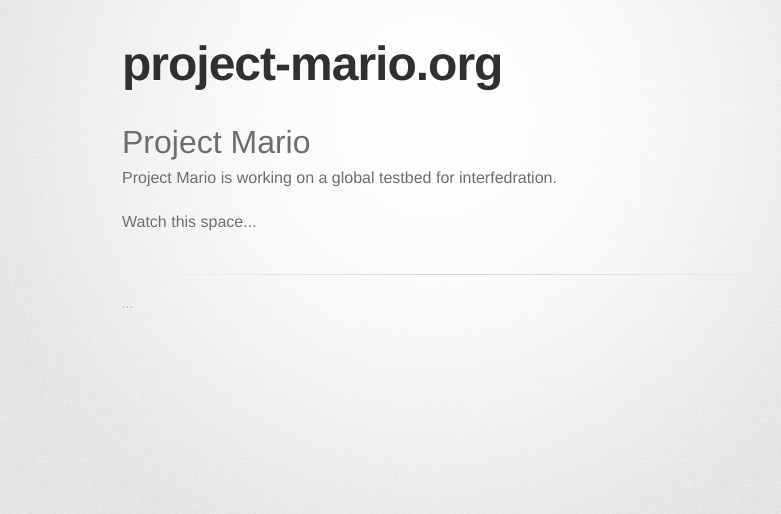
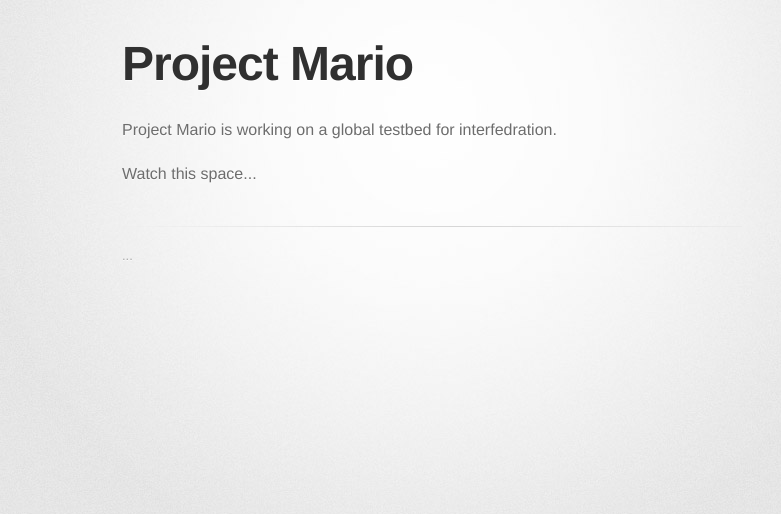
Before and after one commit to project-mario/project-mario.github.com, a plain HTML site: page index.html in a window 1280 px wide. Shown: the whole page, without its empty margins (208-989 px from the left). Drawn offline with Linux system fonts and the light colour scheme; a web font is replaced by a local one.

Commit message:
remove autogen stuff

```diff
--- a/index.html
+++ b/index.html
@@ -18,12 +18,10 @@
       <div class="inner">
 
         <header>
-          <h1>project-mario.org</h1>
+          <h1>Project Mario</h1>
         </header>
 
         <section id="main_content">
-          <h1>Project Mario</h1>
-
 <p>Project Mario is working on a global testbed for interfedration. </p>
 
 <p>Watch this space...</p>
```
